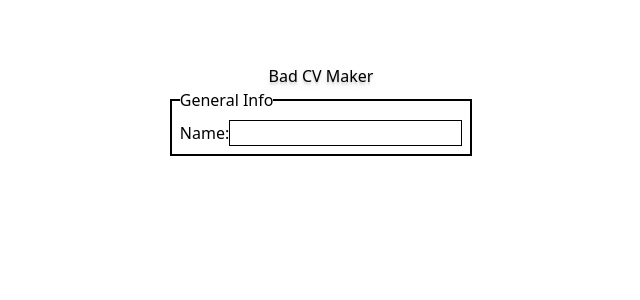
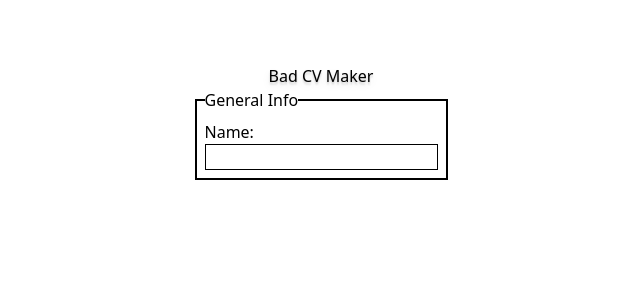
Before and after one commit to Eddie9421/cv-final, a React (Vite) app: page / in a window 1280 px wide. Shown: the top 300 px of the page, without its empty margins (319-959 px from the left). Built offline with nearby package versions, Linux system fonts and the light colour scheme.

Commit message:
Created InputField component to go inside the Section

```diff
--- a/src/components/App.jsx
+++ b/src/components/App.jsx
@@ -1,14 +1,14 @@
 import { useState } from "react";
 import "../styles/App.css";
 import Section from "./Section.jsx";
+import InputField from "./InputField.jsx";
 
 function App() {
   return (
     <div className="flex flex-col items-center justify-center">
       <h1 className="mt-16 font-medium text-shadow-lg">Bad CV Maker</h1>
       <Section sectionName="General Info">
-        <label htmlFor="name">Name:</label>
-        <input type="text" id="name" className="border-[1px]"></input>
+        <InputField id="name" labelText="Name:" type="text" />
       </Section>
     </div>
   );
--- /dev/null
+++ b/src/components/InputField.jsx
@@ -0,0 +1,8 @@
+export default function InputField({ id, labelText, type }) {
+  return (
+    <>
+      <label htmlFor={id}>{labelText}</label>
+      <input type={type} id={id} className="border-[1px]"></input>
+    </>
+  );
+}
--- a/src/components/Section.jsx
+++ b/src/components/Section.jsx
@@ -1,7 +1,7 @@
 export default function Section({ children, sectionName }) {
   return (
     <>
-      <fieldset className="flex-col border-2 p-2">
+      <fieldset className="flex flex-col border-2 p-2">
         <legend>{sectionName}</legend>
         {children}
       </fieldset>
```
